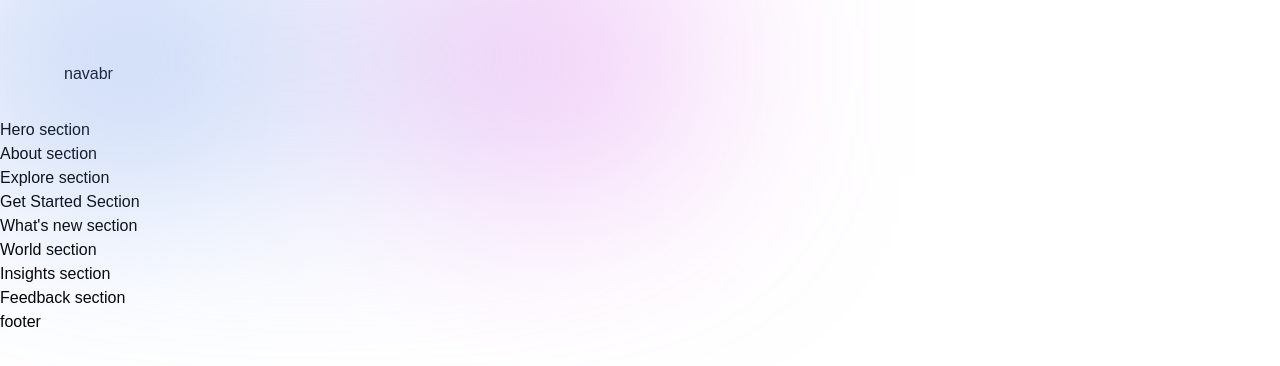
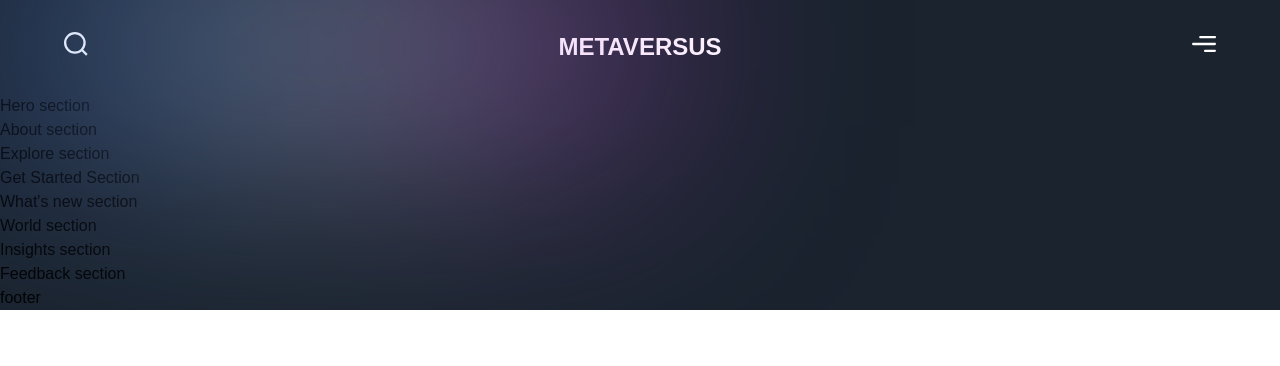
Before and after one commit to Emmanuel-Ingwe/next-meta-webst, a Next.js app: page / in a window 1280 px wide. Shown: the top 366 px of the page. Built offline with nearby package versions, Linux system fonts and the light colour scheme; a web font is replaced by a local one.

Commit message:
done w navbar

```diff
--- a/app/page.js
+++ b/app/page.js
@@ -2,8 +2,8 @@ import { Footer, Navbar } from '../components';
 import { About, Explore, Feedback, GetStarted, Hero, Insights, WhatsNew, World } from '../sections';
 
 const Page = () => (
-  <div>
-    <Navbar className="bg-primary-black overflow-hidden" />
+  <div className="bg-primary-black overflow-hidden">
+    <Navbar />
     <Hero />
     <About />
     <Explore />
--- a/components/Navbar.jsx
+++ b/components/Navbar.jsx
@@ -27,7 +27,6 @@ const Navbar = () => (
 				className='w-[24px] h-[24px] object-contain'
 			/>
 		</div>
-		navabr
 	</motion.nav>
 );
 
```
